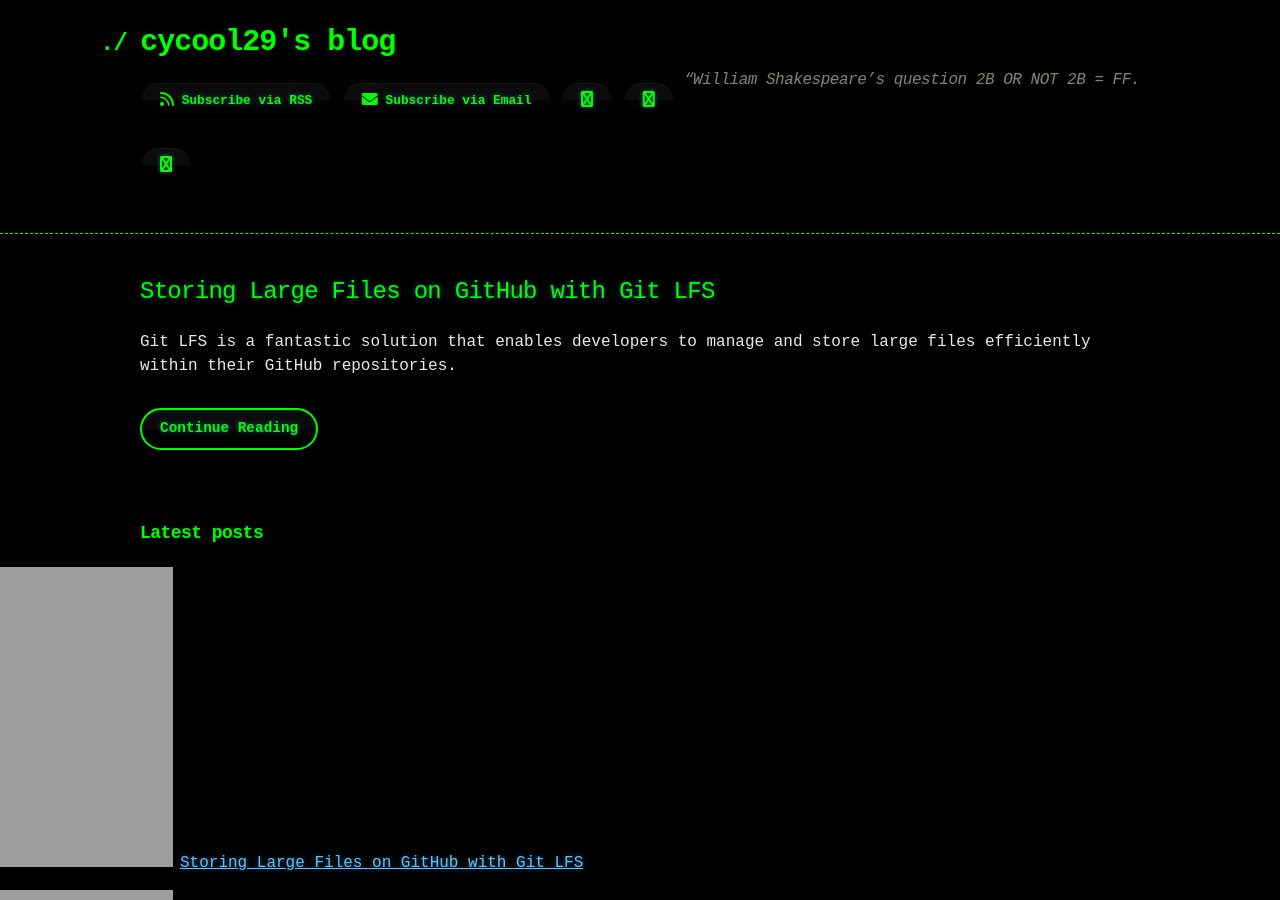
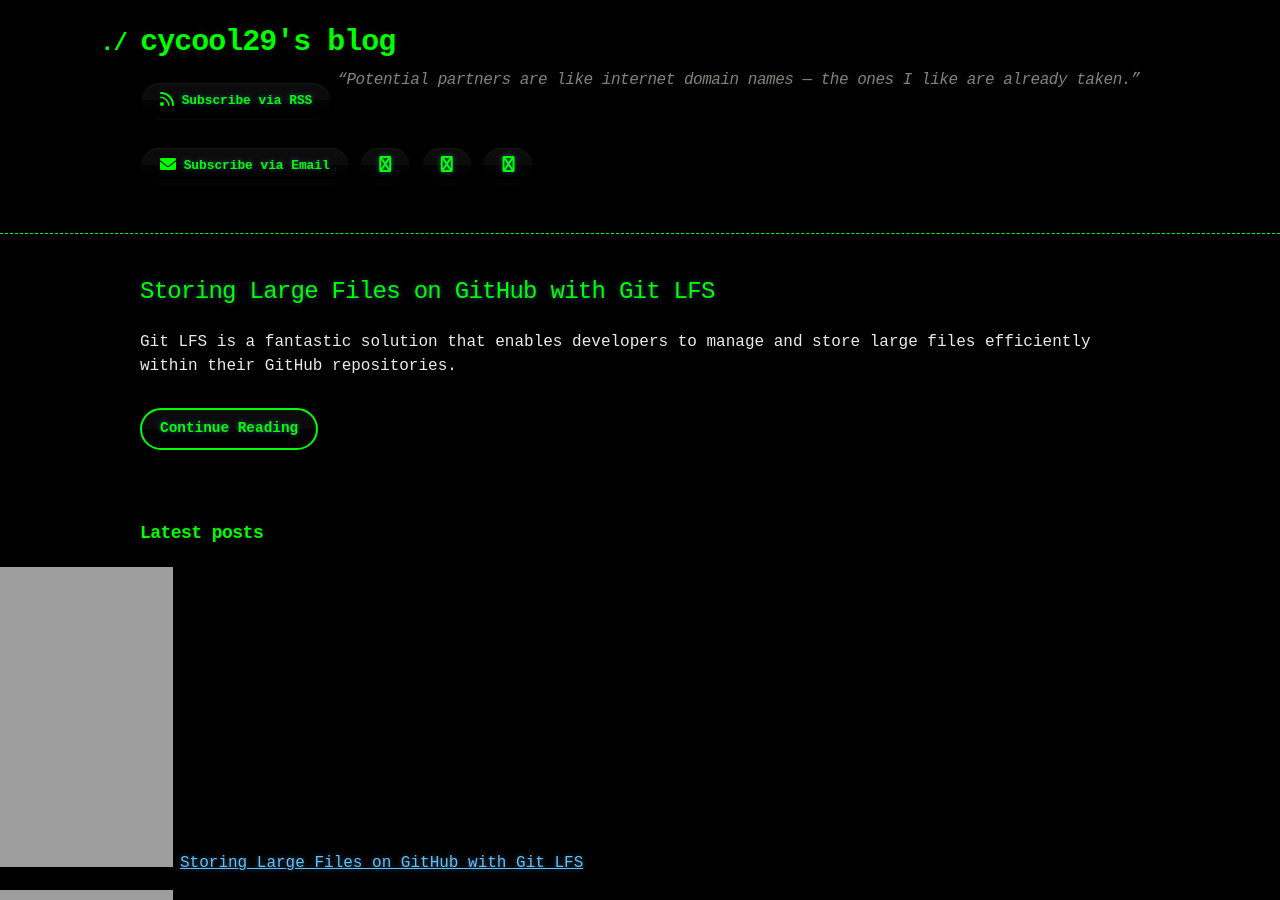
Before and after one commit to cycool29/cycool29.github.io, a Jekyll site: the page built from index.md, in a window 1280 px wide and 900 px high. Built offline with Jekyll 4.4.1, drawn with Linux system fonts in a browser that asks for light colours; a style sheet for code colours, icons or effects is not loaded.

Commit message:
Update quotes

```diff
--- a/_config.yml
+++ b/_config.yml
@@ -1,5 +1,5 @@
 title: cycool29's blog
-description: "“William Shakespeare’s question 2B OR NOT 2B = FF. "
+description: "“Potential partners are like internet domain names — the ones I like are already taken.” "
 bio: A high school student. Intermediate in Python, Git, Bash. Learning JavaScript. He/Him. "
 author: cycool29
 url: https://cycool29.github.io
```
